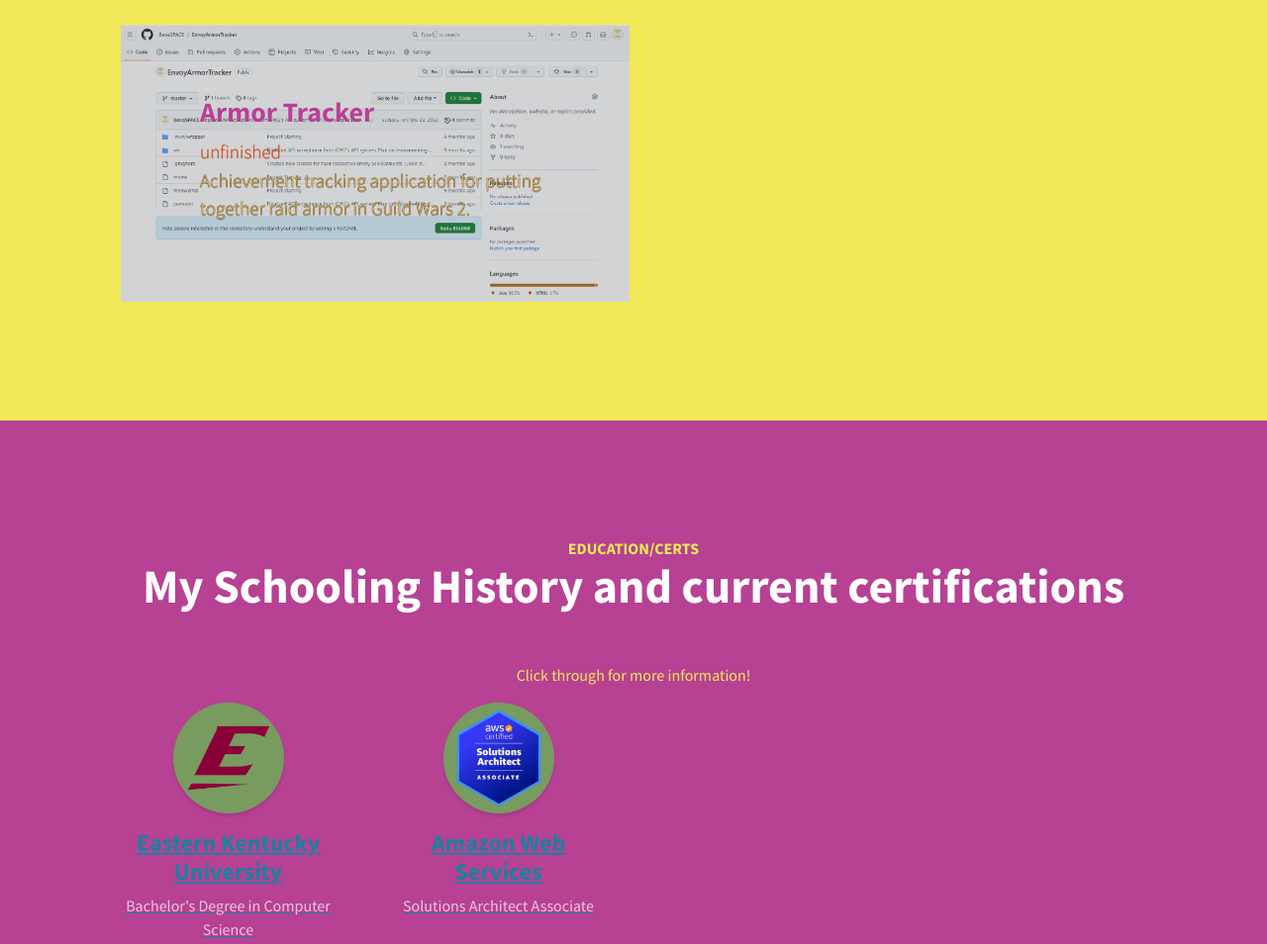
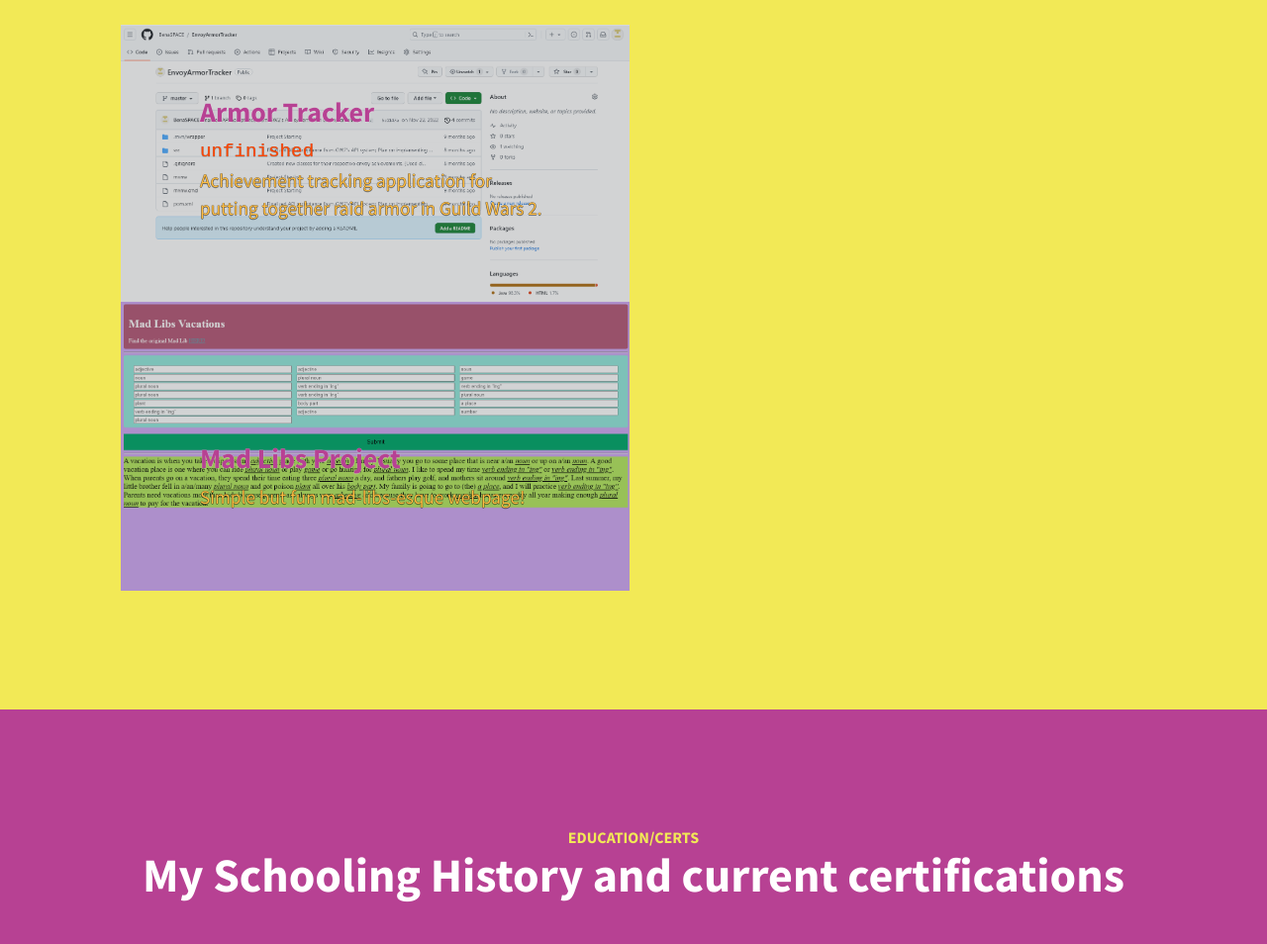
Before and after one commit to BenjaminMcQueen/Portfolio, a plain HTML site: page index.html in a window 1280 px wide. Shown: the part 1900-2854 px from the top of the page at 99% size. Drawn offline with nearby package versions, Linux system fonts and the light colour scheme.

Commit message:
All issues addressed

```diff
--- a/index.html
+++ b/index.html
@@ -98,14 +98,26 @@
                         <div class="caption">
                             <div class="caption-content  margin-bottom: 3px;">
                                 <div class="h3 text-primary font-brighten-3">Armor Tracker</div>
-                                <p class="mb-0 unfinished-alert font-shadow-2">unfinished</p>
-                                <p class="mb-0 font-shadow-6" style="color:hsl(39, 100%, 63%);">Achievement tracking
+                                <p class="mb-0 unfinished-alert font-shadow-2" style="font-weight: normal; font-family:monospace;">unfinished</p>
+                                <p class="mb-0 font-shadow-6" style="color:hsl(39, 100%, 63%); font-weight: normal;">Achievement tracking
                                     application for putting together raid armor in Guild Wars 2.</p>
                             </div>
                         </div>
-                        <img class="img-fluid" src="assets/img/ArmorTracker.PNG" alt="...">
+                        <img class="img-fluid" src="assets/img/portfolio-projects/ArmorTracker.PNG" alt="...">
                     </a>
                 </div>
+                <div class="row gx-0">
+                    <div class="col-lg-6 px-1">
+                        <a class="portfolio-item" href="https://github.com/BenjaminMcQueen/madlibs-project" target="_blank">
+                            <div class="caption">
+                                <div class="caption-content  margin-bottom: 3px;">
+                                    <div class="h3 text-primary font-brighten-3">Mad Libs Project</div>
+                                    <p class="mb-0 font-shadow-6" style="color:hsl(39, 100%, 63%); font-weight: normal;">Simple but fun mad-libs-esque webpage!</p>
+                                </div>
+                            </div>
+                            <img class="img-fluid" src="assets/img/portfolio-projects/mad-libs-screencap.PNG" alt="...">
+                        </a>
+                    </div>
                 <!-- <div class="col-lg-6 px-1">
                     <a class="portfolio-item " href="#!">
                         <div class="caption">
@@ -155,22 +167,22 @@
             </div>
             <div class="row gx-4 gx-lg-5">
                 <div class="col-lg-3 col-md-6 mb-5 mb-lg-0">
-                    <a href="https://www.eku.edu/">
+                    <a class="flat-link" href="https://www.eku.edu/">
                         <span class="service-icon rounded-circle mx-auto mb-3 grey-background">
                             <img src="assets/img/Eastern_Kentucky_Colonels_logo.png"
                                 style="max-width: 90px; margin-top: -15px;">
                         </span>
-                        <h4><strong>Eastern Kentucky University</strong></h4>
+                        <h4 class="link-info flat-link"><strong>Eastern Kentucky University</strong></h4>
                         <p class="text-faded mb-0">Bachelor's Degree in Computer Science</p>
                     </a>
                 </div>
-                <div class="col-lg-3 col-md-6 mb-5 mb-lg-0">
-                    <a href="https://www.credly.com/badges/cb90ebe7-b230-4061-83d0-5e5f67ddb111/public_url">
+                <div class="col-lg-3 col-md-6 mb-5 mb-lg-0 ">
+                    <a class="flat-link" href="https://www.credly.com/badges/cb90ebe7-b230-4061-83d0-5e5f67ddb111/public_url">
                         <span class="service-icon rounded-circle mx-auto mb-3 grey-background">
                             <img src="assets/img/aws-certified-solutions-architect-associate.png"
                                 style="max-width: 100px; margin-top: -15px;">
                         </span>
-                        <h4><strong>Amazon Web Services</strong></h4>
+                        <h4 class="link-info"><strong>Amazon Web Services</strong></h4>
                         <p class="text-faded mb-0">Solutions Architect Associate</p>
                     </a>
                 </div>
@@ -526,8 +538,6 @@
                                 class="icon-social-linkedin"></i></a>
                     </li>
                 </ul>
-                <p class="text-primary small mb-0">This page templated from <a
-                        href="https://startbootstrap.com/theme/stylish-portfolio">Start Bootstrap</a>.</p>
             </div>
     </footer>
     <!-- Scroll to Top Button-->
```
Also changed, not shown: assets/img/portfolio-projects/ArmorTracker.PNG (renamed from assets/img/ArmorTracker.PNG), assets/img/portfolio-projects/mad-libs-screencap.PNG (added), css/styles.css.
